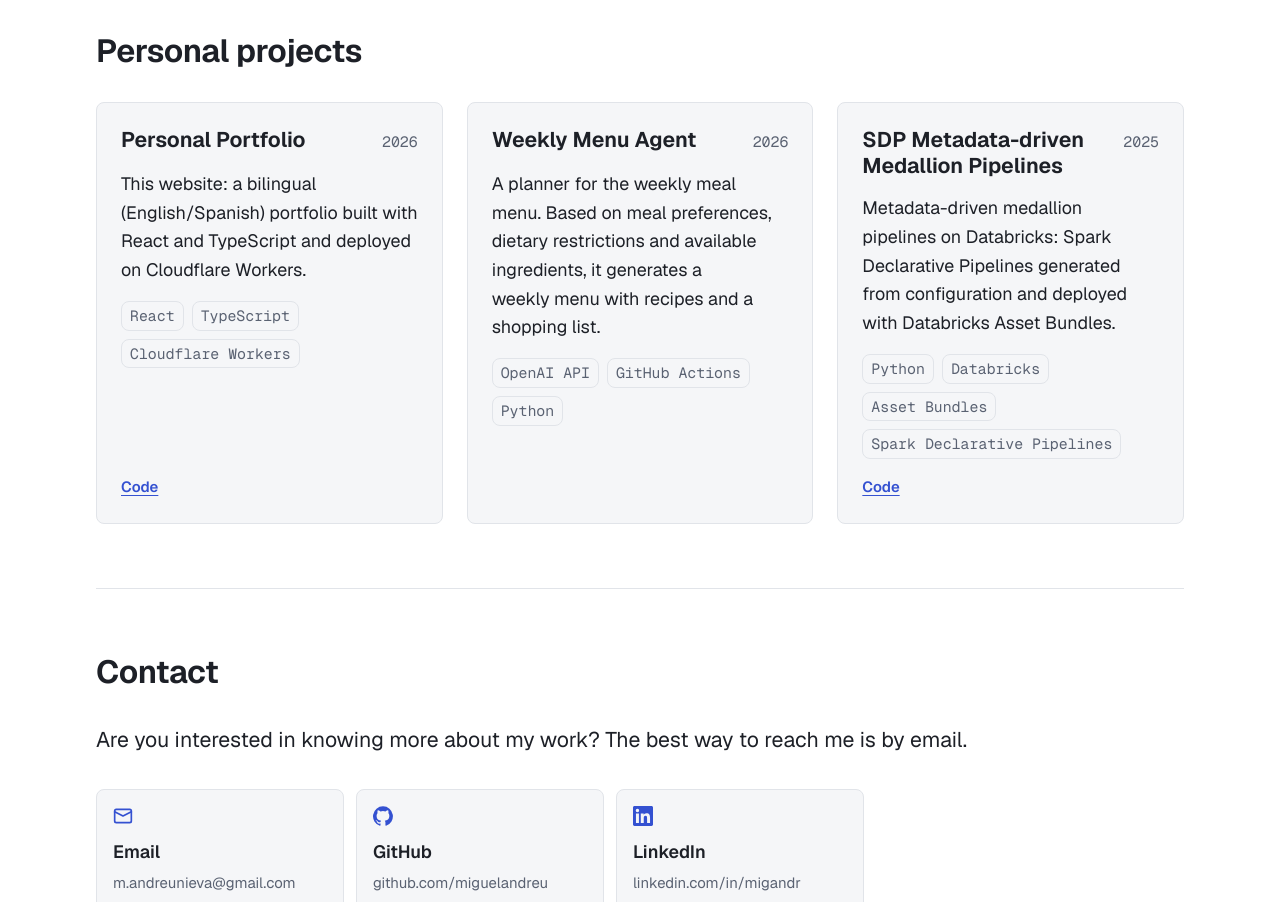
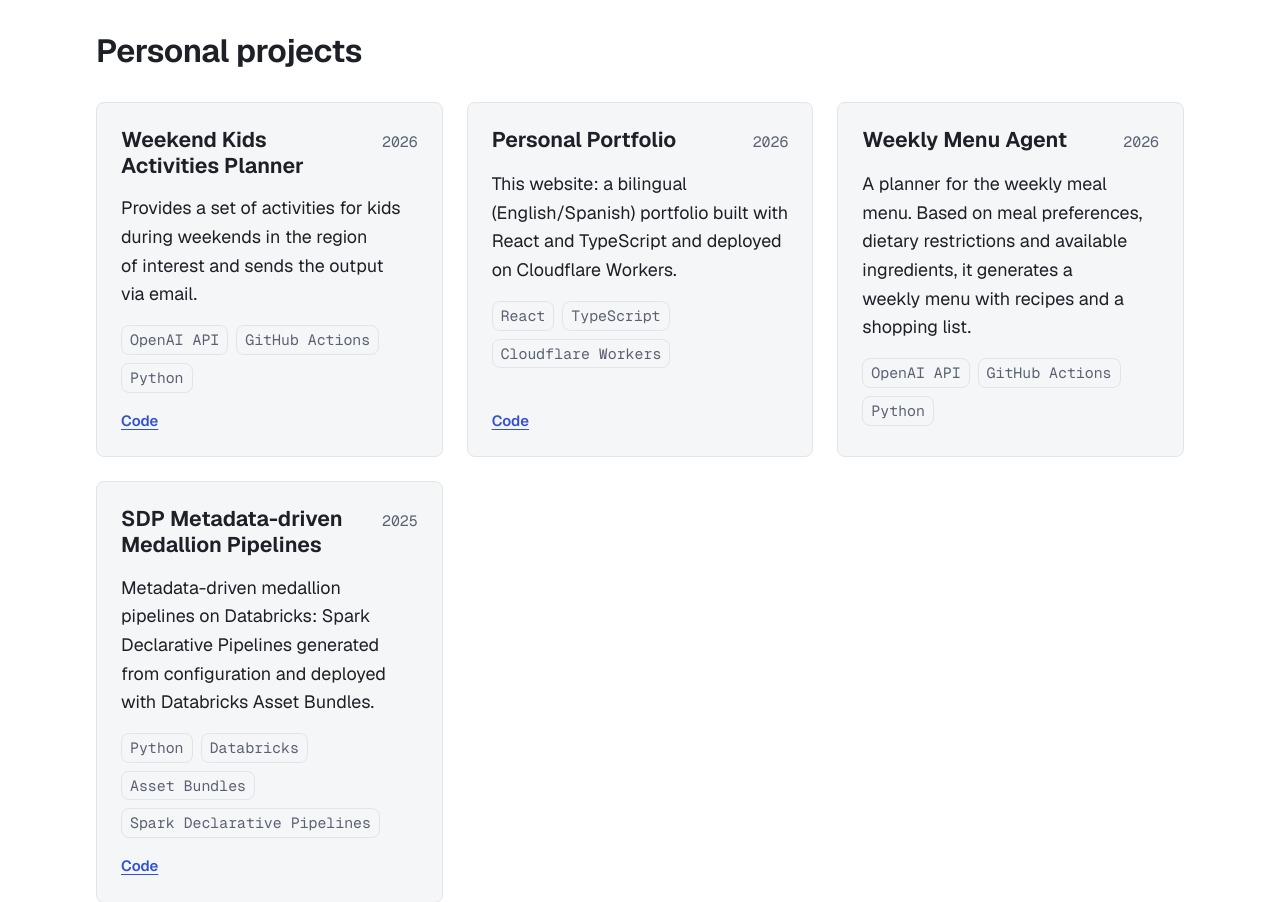
Before and after one commit to miguelandreu/miguelandreu, a React (Vite) app: page / in a window 1280 px wide. Shown: the part 3560-4462 px from the top of the page. Built offline with nearby package versions, Linux system fonts and the light colour scheme.

Commit message:
new_project

```diff
--- a/src/data/projects.ts
+++ b/src/data/projects.ts
@@ -2,6 +2,17 @@ import type { Project } from './types'
 
 // Personal projects, most recent first.
 export const projects: Project[] = [
+  {
+    id: 'kids_planner',
+    title: 'Weekend Kids Activities Planner',
+    summary: {
+      en: 'Provides a set of activities for kids during weekends in the region of interest and sends the output via email.',
+      es: 'Proporciona un conjunto de actividades para niños durante los fines de semana en la región de interés y envía el resultado por correo electrónico.',
+    },
+    year: 2026,
+    tech: ['OpenAI API', 'GitHub Actions', 'Python'],
+    links: { repo: 'https://github.com/miguelandreu/kids_planner' },
+  },
   {
     id: 'portfolio',
     title: 'Personal Portfolio',
```
